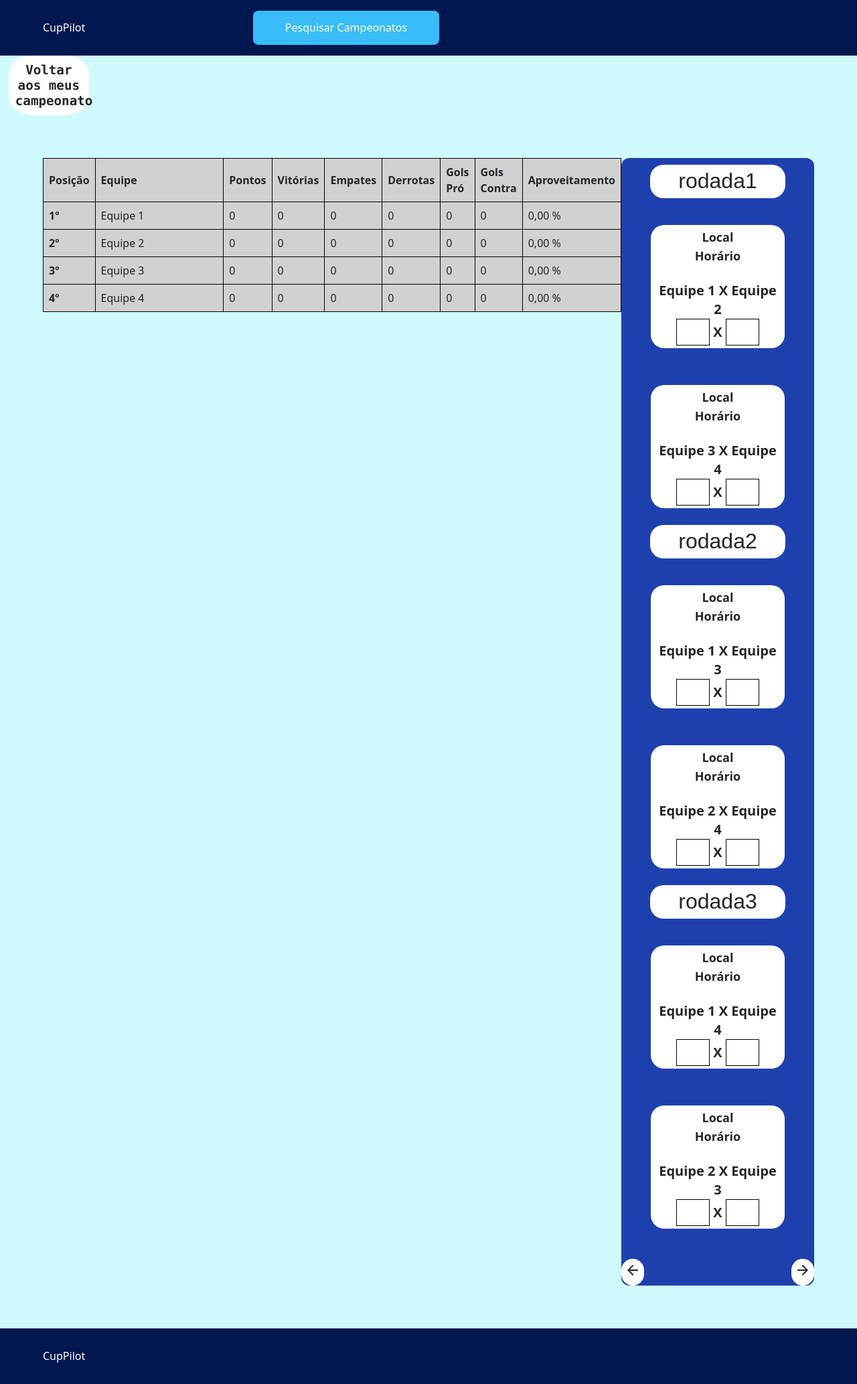
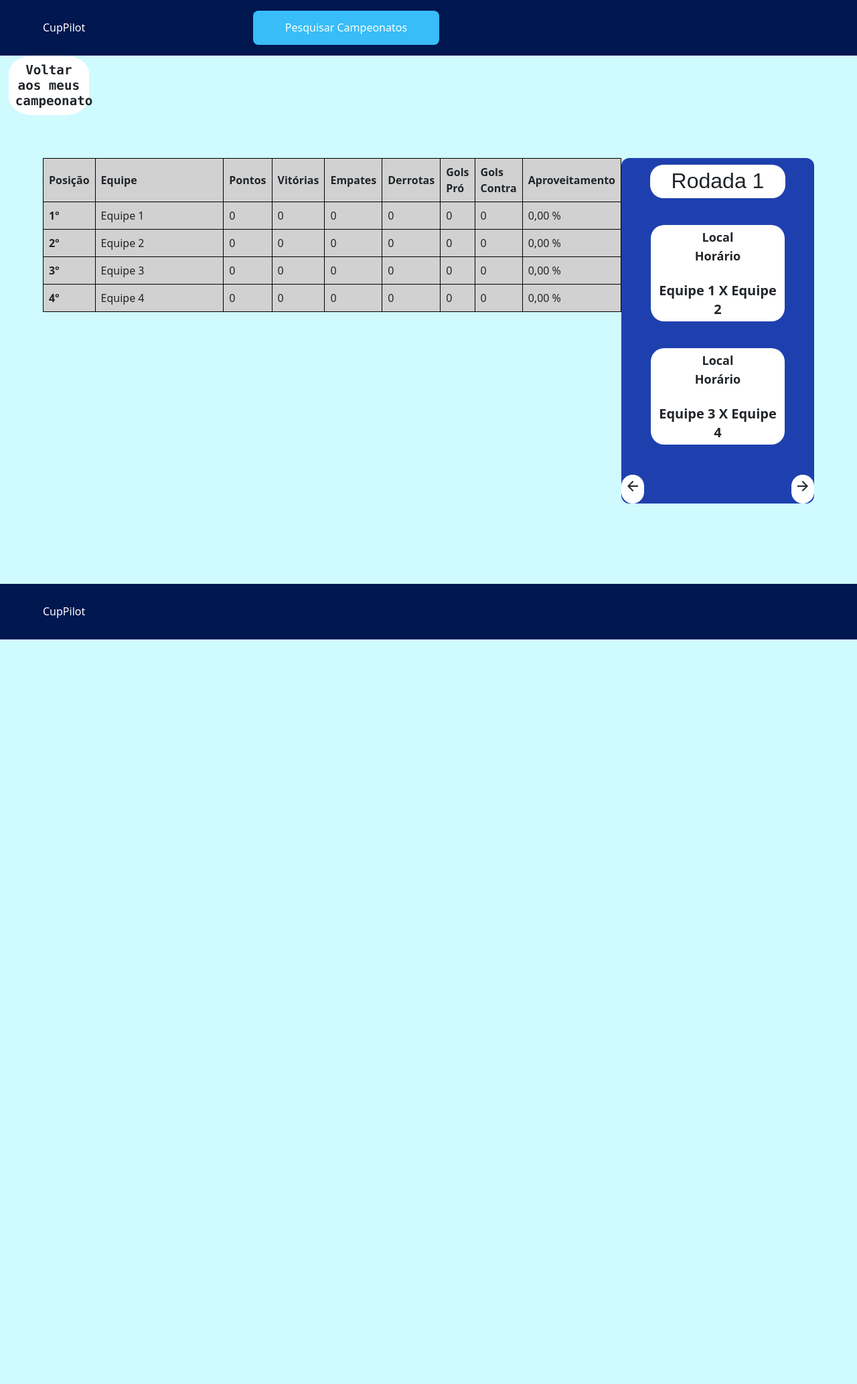
Before and after one commit to DiogoMelloDM7/CupPilot, a Django app: page /campeonato/13 in a window 1280 px wide. Shown: the whole page at 67% size. After the commit the page ends 955 px from the top, so only its background shows below. Run offline with Django 4.2, Linux system fonts and the light colour scheme; a user stored in the database is signed in; data comes from the database, SQL or seed files in the repository; both versions use the stored data as it was after the commit.

Commit message:
Ajustando visualizações das rodadas

```diff
--- a/campeonato/novos_context.py
+++ b/campeonato/novos_context.py
@@ -49,6 +49,7 @@ def geracaoDosJogos(request):
         lista_das_equipes = [time.nome for time in camp.equipes_campeonato.all()]
         quant_times = len(lista_das_equipes)
         rodadas = {}
+        mandantes, visitantes = [], []
         confrontos = list(combinations(lista_das_equipes, 2))
 
         jogos_por_rodada = quant_times // 2
@@ -71,11 +72,13 @@ def geracaoDosJogos(request):
                     rodada_jogos.append(jogo)
                     times_na_rodada.add(time1)
                     times_na_rodada.add(time2)
+                    mandantes.append(time1)
+                    visitantes.append(time2)
                     confrontos.remove((time1, time2))
 
-            rodadas[f'rodada{rodada_num}'] = rodada_jogos
+            rodadas[f'Rodada {rodada_num}'] = rodada_jogos
 
-        return {"rodadas": rodadas}
+        return {"rodadas": rodadas, "visitantes":visitantes, "mandantes": mandantes}
     except:
         rodadas = {}
         return {"rodadas": rodadas}
--- a/campeonato/templates/campeonato_dados.html
+++ b/campeonato/templates/campeonato_dados.html
@@ -5,7 +5,7 @@
 {% block content %}
 
 <main class='fundo-azul' style='min-height: 789px;'>
-    <div class='voltar'>
+    <div class='voltar_pagina'>
         <h1><a href="{% url 'campeonato:meuscampeonatos' %}">Voltar aos meus campeonato </a></h1>
     </div>
     <div class="lg:py-16 px-16 justify-between w-full flex flex-col lg:flex-row">
@@ -36,8 +36,9 @@
         </table>
     </div>
     </div>
-    <div class="lg:flex lg:w-3/12 bg-blue-800 flex-col rounded-xl" style='min-height:350px;'>
-            {% for rodada,jogos in rodadas.items %}
+    {% for rodada,jogos in rodadas.items %}
+    <div id="rodada{{ rodada }}" class="lg:flex lg:w-3/12 bg-blue-800 flex-col rounded-xl rodada-principal" style='min-height:350px; display: none;'>
+
                 <h1 class='rodada'>{{ rodada }}</h1>
                 {% for jogo in jogos %}
                 <div class='jogo py-1' style='margin-top:40px;'>
@@ -45,25 +46,25 @@
                     <h1 class='text-lg font-bold'>Horário </h1>
                     <h1 class='text-xl font-bold pt-4'>
                         {{ jogo }}<br>
-                        <input type='number' style='width: 50px; background-color: light-gray; border: 1px solid black;padding: 5px;' name="placar_{{ forloop.counter0 }}_"> X
-                        <input type='number' style='width: 50px; background-color: light-gray; border: 1px solid black;padding: 5px;'>
+
                     </h1>
                 </div>
 
                 {% endfor %}
-            {% endfor %}
+
 
 
         <div class="flex justify-between">
-            <a href="#"><h1 class='avancar_voltar'><span class="material-symbols-outlined">
+            <button class="voltar"><span class="material-symbols-outlined">
                 arrow_back
-                </span></h1><a>
-            <a href="#"><h1 class='avancar_voltar'><span class="material-symbols-outlined">
+                </span></button>
+            <button class="avancar"><span class="material-symbols-outlined">
                 arrow_forward
-                </span></h1></a>
+                </span></button>
 
         </div>
     </div>
+    {% endfor %}
 </main>
 
 {% endblock %}
--- a/static/css/style.css
+++ b/static/css/style.css
@@ -80,7 +80,7 @@ td, th {
     background-color: rgb(231 229 228); width:100%; height: 100px; font-size: 1.3rem; font-family: Consolas; font-weight: 400; text-align: left; padding: 10px 0px; margin-top: 15px; border-radius: 10px; display: none;
 }
 
-.voltar{
+.voltar_pagina{
     background-color: white; border-radius: 30%; max-width: 120px; margin-left:1%; text-align: center; font-size: 1.2rem; font-family: Consolas; font-weight: 700; padding: 10px;
 }
 
@@ -114,7 +114,11 @@ button > a:hover{
     margin-right:auto; margin-top: 15px; margin-bottom:15px; border-radius: 20px;
 }
 
-.avancar_voltar{
+.avancar{
+    background-color: white; font-size:1.3rem; font-family: Consolas; padding: 5px; margin-top: 30px;border-radius: 20px;
+}
+
+.voltar{
     background-color: white; font-size:1.3rem; font-family: Consolas; padding: 5px; margin-top: 30px;border-radius: 20px;
 }
 
--- a/static/js/script.js
+++ b/static/js/script.js
@@ -94,3 +94,37 @@ function excluirCampeonato(campeonatoId) {
         });
     }
 }
+
+document.addEventListener("DOMContentLoaded", function() {
+    const rodadas = document.querySelectorAll(".rodada-principal");
+    let rodadaAtual = 1;
+
+    function mostrarRodada(numeroRodada) {
+        rodadas.forEach(function(rodada) {
+            rodada.style.display = "none";
+        });
+        document.getElementById(`rodadaRodada ${numeroRodada}`).style.display = "block";
+    }
+
+    mostrarRodada(rodadaAtual);
+
+    document.querySelectorAll(".avancar").forEach(function(botao) {
+        botao.addEventListener("click", function() {
+            rodadaAtual++;
+            if (rodadaAtual > rodadas.length) {
+                rodadaAtual = 1;
+            }
+            mostrarRodada(rodadaAtual);
+        });
+    });
+
+    document.querySelectorAll(".voltar").forEach(function(botao) {
+        botao.addEventListener("click", function() {
+            rodadaAtual--;
+            if (rodadaAtual < 1) {
+                rodadaAtual = rodadas.length;
+            }
+            mostrarRodada(rodadaAtual);
+        });
+    });
+});
```
Also changed, not shown: campeonato/templates/editcampeonato.html (+14 -12 lines), db.sqlite3.
